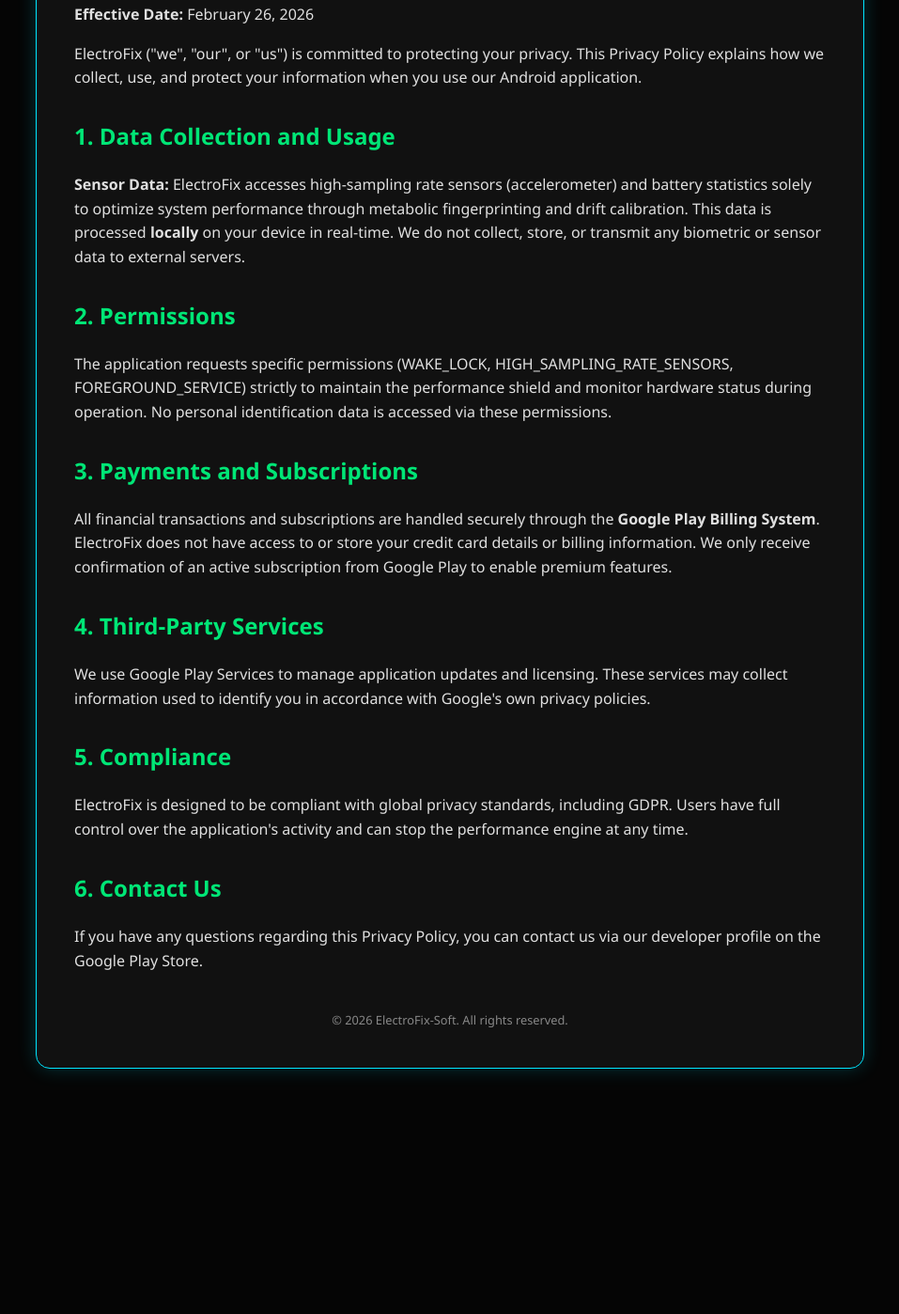
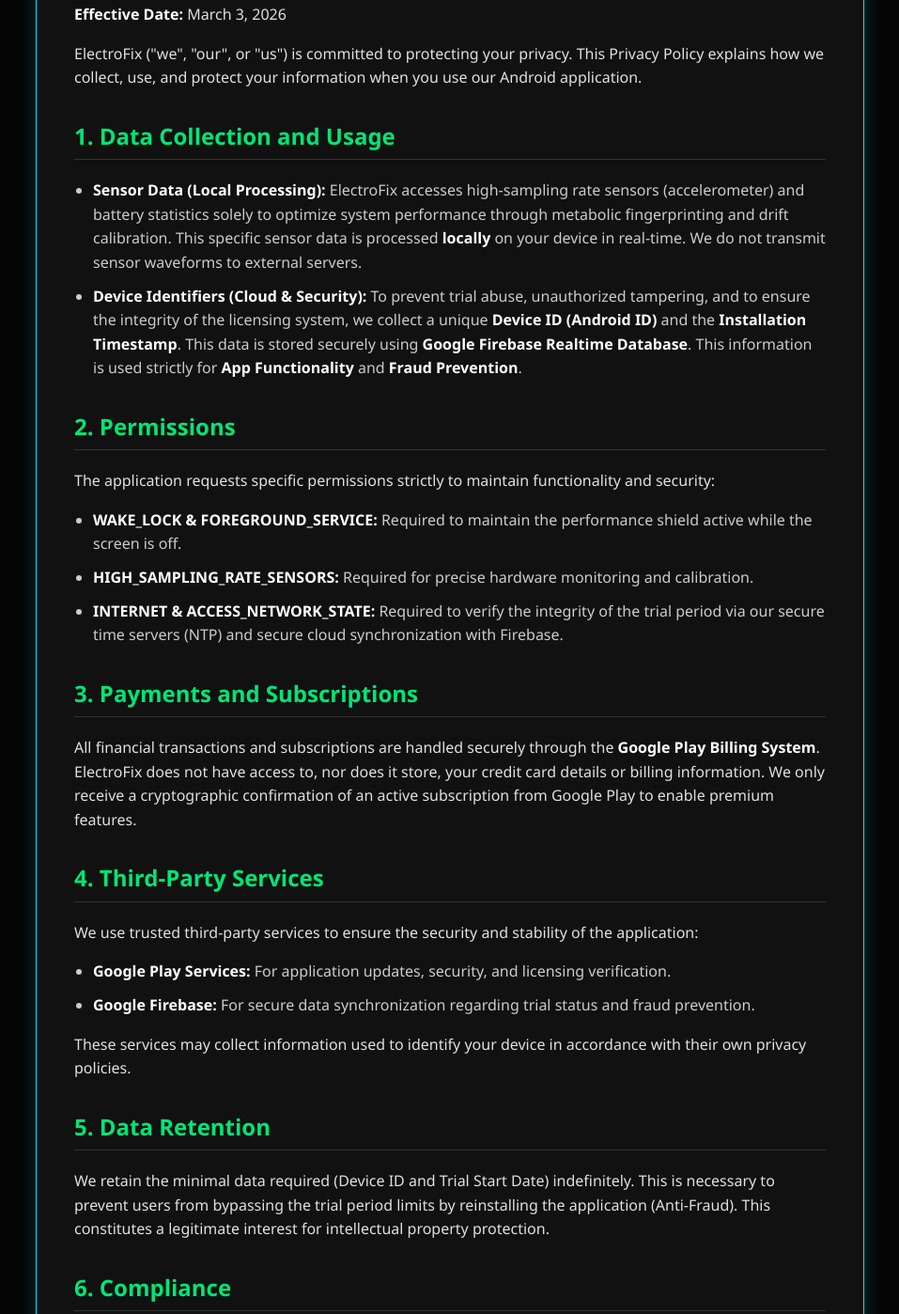
Before and after one commit to ElectroFix-Soft/electrofix-legal, a plain HTML site: page index.html in a window 1280 px wide. Shown: the part 164-1562 px from the top of the page at 94% size, without its empty margins (161-1118 px from the left). Before the commit the page ends 1321 px from the top, so only its background shows below. Drawn offline with Linux system fonts and the light colour scheme.

Commit message:
index.html

```diff
--- a/index.html
+++ b/index.html
@@ -8,38 +8,64 @@
 
     <title>Privacy Policy - ElectroFix</title>
     <style>
+        /* Dark Mode Cyberpunk Theme */
         body { font-family: 'Segoe UI', Tahoma, Geneva, Verdana, sans-serif; line-height: 1.6; color: #e0e0e0; background-color: #050505; margin: 0; padding: 20px; }
         .container { max-width: 800px; margin: auto; background: #111; padding: 40px; border-radius: 15px; border: 1px solid #00E5FF; box-shadow: 0 0 20px rgba(0, 229, 255, 0.2); }
         h1 { color: #00E5FF; text-align: center; border-bottom: 2px solid #00E5FF; padding-bottom: 10px; }
-        h2 { color: #00E676; margin-top: 30px; }
+        h2 { color: #00E676; margin-top: 30px; border-bottom: 1px solid #333; padding-bottom: 5px; }
         p { margin-bottom: 15px; }
-        .footer { text-align: center; margin-top: 40px; font-size: 0.8em; color: #888; }
+        ul { margin-bottom: 15px; padding-left: 20px; }
+        li { margin-bottom: 10px; color: #ccc; }
+        strong { color: #fff; font-weight: 600; }
+        .footer { text-align: center; margin-top: 40px; border-top: 1px solid #333; padding-top: 20px; font-size: 0.8em; color: #888; }
+        a { color: #00E5FF; text-decoration: none; }
+        a:hover { text-decoration: underline; }
     </style>
 </head>
 <body>
     <div class="container">
         <h1>Privacy Policy for ElectroFix</h1>
-        <p><strong>Effective Date:</strong> February 26, 2026</p>
+        <p><strong>Effective Date:</strong> March 3, 2026</p>
 
         <p>ElectroFix ("we", "our", or "us") is committed to protecting your privacy. This Privacy Policy explains how we collect, use, and protect your information when you use our Android application.</p>
 
         <h2>1. Data Collection and Usage</h2>
-        <p><strong>Sensor Data:</strong> ElectroFix accesses high-sampling rate sensors (accelerometer) and battery statistics solely to optimize system performance through metabolic fingerprinting and drift calibration. This data is processed <strong>locally</strong> on your device in real-time. We do not collect, store, or transmit any biometric or sensor data to external servers.</p>
+        <ul>
+            <li>
+                <strong>Sensor Data (Local Processing):</strong> ElectroFix accesses high-sampling rate sensors (accelerometer) and battery statistics solely to optimize system performance through metabolic fingerprinting and drift calibration. This specific sensor data is processed <strong>locally</strong> on your device in real-time. We do not transmit sensor waveforms to external servers.
+            </li>
+            <li>
+                <strong>Device Identifiers (Cloud & Security):</strong> To prevent trial abuse, unauthorized tampering, and to ensure the integrity of the licensing system, we collect a unique <strong>Device ID (Android ID)</strong> and the <strong>Installation Timestamp</strong>. This data is stored securely using <strong>Google Firebase Realtime Database</strong>. This information is used strictly for <strong>App Functionality</strong> and <strong>Fraud Prevention</strong>.
+            </li>
+        </ul>
 
         <h2>2. Permissions</h2>
-        <p>The application requests specific permissions (WAKE_LOCK, HIGH_SAMPLING_RATE_SENSORS, FOREGROUND_SERVICE) strictly to maintain the performance shield and monitor hardware status during operation. No personal identification data is accessed via these permissions.</p>
+        <p>The application requests specific permissions strictly to maintain functionality and security:</p>
+        <ul>
+            <li><strong>WAKE_LOCK & FOREGROUND_SERVICE:</strong> Required to maintain the performance shield active while the screen is off.</li>
+            <li><strong>HIGH_SAMPLING_RATE_SENSORS:</strong> Required for precise hardware monitoring and calibration.</li>
+            <li><strong>INTERNET & ACCESS_NETWORK_STATE:</strong> Required to verify the integrity of the trial period via our secure time servers (NTP) and secure cloud synchronization with Firebase.</li>
+        </ul>
 
         <h2>3. Payments and Subscriptions</h2>
-        <p>All financial transactions and subscriptions are handled securely through the <strong>Google Play Billing System</strong>. ElectroFix does not have access to or store your credit card details or billing information. We only receive confirmation of an active subscription from Google Play to enable premium features.</p>
+        <p>All financial transactions and subscriptions are handled securely through the <strong>Google Play Billing System</strong>. ElectroFix does not have access to, nor does it store, your credit card details or billing information. We only receive a cryptographic confirmation of an active subscription from Google Play to enable premium features.</p>
 
         <h2>4. Third-Party Services</h2>
-        <p>We use Google Play Services to manage application updates and licensing. These services may collect information used to identify you in accordance with Google's own privacy policies.</p>
+        <p>We use trusted third-party services to ensure the security and stability of the application:</p>
+        <ul>
+            <li><strong>Google Play Services:</strong> For application updates, security, and licensing verification.</li>
+            <li><strong>Google Firebase:</strong> For secure data synchronization regarding trial status and fraud prevention.</li>
+        </ul>
+        <p>These services may collect information used to identify your device in accordance with their own privacy policies.</p>
 
-        <h2>5. Compliance</h2>
-        <p>ElectroFix is designed to be compliant with global privacy standards, including GDPR. Users have full control over the application's activity and can stop the performance engine at any time.</p>
+        <h2>5. Data Retention</h2>
+        <p>We retain the minimal data required (Device ID and Trial Start Date) indefinitely. This is necessary to prevent users from bypassing the trial period limits by reinstalling the application (Anti-Fraud). This constitutes a legitimate interest for intellectual property protection.</p>
 
-        <h2>6. Contact Us</h2>
-        <p>If you have any questions regarding this Privacy Policy, you can contact us via our developer profile on the Google Play Store.</p>
+        <h2>6. Compliance</h2>
+        <p>ElectroFix is designed to be compliant with global privacy standards (including GDPR and CCPA regarding Fraud Prevention exceptions). Users have full control over the application's activity and can stop the performance engine at any time via the user interface.</p>
+
+        <h2>7. Contact Us</h2>
+        <p>If you have any questions regarding this Privacy Policy, you can contact us via our developer profile details on the Google Play Store.</p>
 
         <div class="footer">
             &copy; 2026 ElectroFix-Soft. All rights reserved.
```
